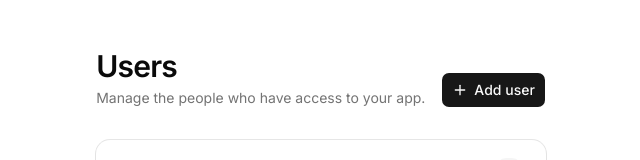
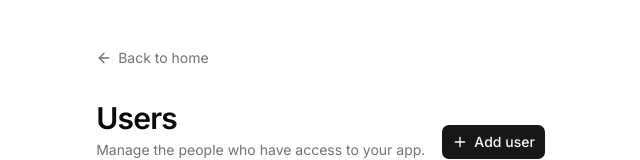
Before and after one commit to simonpangan/clubscope, a Next.js app: page /users in a window 1280 px wide. Shown: the top 160 px of the page, without its empty margins (319-959 px from the left). Built offline with nearby package versions, Linux system fonts and the light colour scheme; no server answers; the database is empty.

Commit message:
add link to home

```diff
--- a/app/users/page.tsx
+++ b/app/users/page.tsx
@@ -1,5 +1,5 @@
 import Link from 'next/link';
-import {Pencil, Plus, Users} from 'lucide-react';
+import {ArrowLeft, Pencil, Plus, Users} from 'lucide-react';
 import {db} from '@/database';
 import DeleteUserForm from './delete-user-form';
 import {Avatar, AvatarFallback} from '@/components/ui/avatar';
@@ -17,13 +17,21 @@ function getInitials(name: string) {
     .join('');
 }
 
-export default async function Home() {
+export default async function UsersPage() {
   const users = await db.query.users.findMany({
     orderBy: (users, { asc }) => [asc(users.id)],
   });
 
   return (
     <main className="mx-auto max-w-4xl space-y-8 px-6 py-12">
+      <Link
+        href="/"
+        className="text-muted-foreground hover:text-foreground inline-flex items-center gap-1.5 text-sm transition-colors"
+      >
+        <ArrowLeft className="size-4" />
+        Back to home
+      </Link>
+
       <div className="flex items-end justify-between gap-4">
         <div className="space-y-1">
           <h1 className="text-3xl font-semibold tracking-tight">Users</h1>
@@ -36,6 +44,7 @@ export default async function Home() {
           Add user
         </Link>
       </div>
+
       <Card className="gap-0 overflow-hidden py-0">
         <CardHeader className="flex flex-row items-center justify-between border-b px-6 py-4">
           <CardTitle className="text-base">All users</CardTitle>
```
